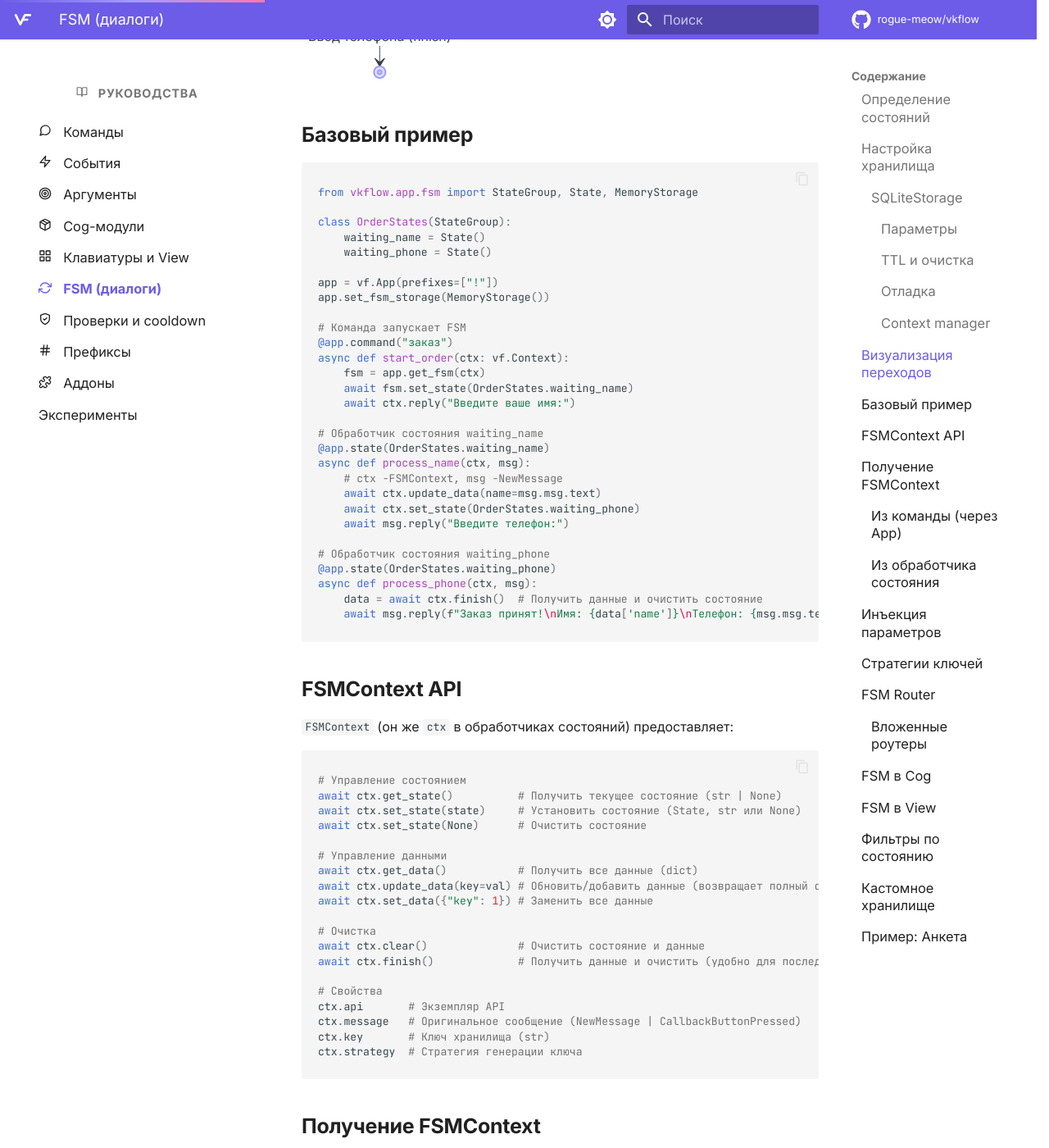
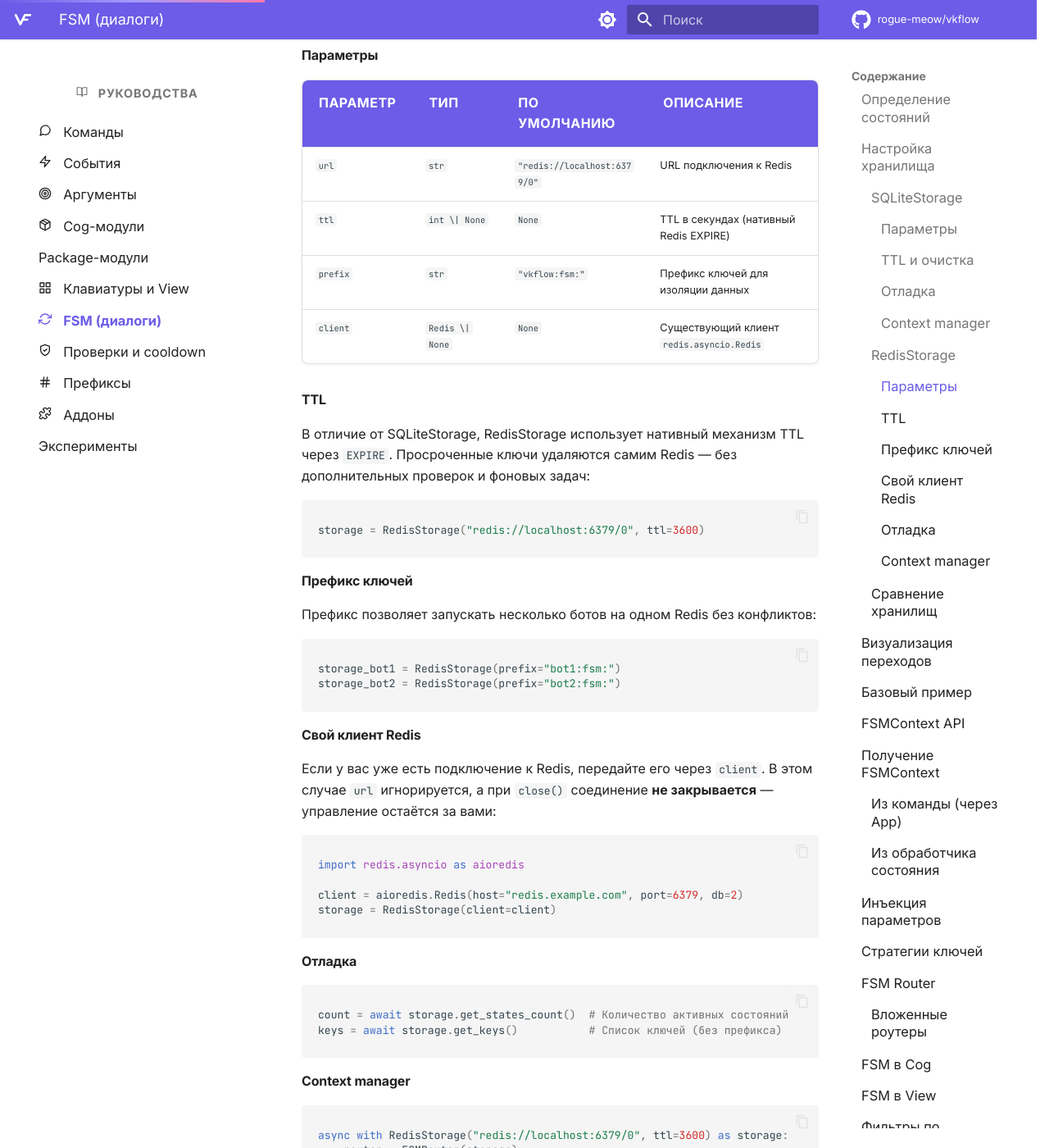
Before and after one commit to rogue-meow/vkflow, an MkDocs documentation site: the page built from docs/guides/fsm.md, in a window 1280 px wide and 1400 px high, scrolled down 2585 px. Shown: the whole window at 82% size. Built offline with MkDocs 1.6.1 and Material for MkDocs 9.7.7, drawn with Linux system fonts in a browser that asks for light colours; comment, search, counter and statistics services are not loaded; the version menu is left out; some of the changed text lies outside the part shown.

Commit message:
docs: add RedisStorage/SQLiteStorage to FSM guide, create Package guide, add v1.2.0 changelog

````diff
--- a/docs/guides/fsm.md
+++ b/docs/guides/fsm.md
@@ -42,7 +42,8 @@ app.set_fsm_storage(SQLiteStorage("bot_states.db"))
 ```
 
 !!! note "Зависимость"
-    Для работы SQLiteStorage необходим пакет `aiosqlite`: `pip install aiosqlite`
+    Для асинхронной работы рекомендуется пакет `aiosqlite`: `pip install aiosqlite`.
+    Без него SQLiteStorage будет использовать стандартный `sqlite3` через `asyncio.to_thread`.
 
 #### Параметры
 
@@ -77,6 +78,83 @@ async with SQLiteStorage("fsm.db") as storage:
     # ...
 # Соединение закрывается автоматически
 ```
+
+### RedisStorage
+
+Для продакшн-окружений с высокой нагрузкой используйте `RedisStorage`:
+
+```python
+from vkflow.app.fsm import RedisStorage
+
+app = vf.App(prefixes=["!"])
+app.set_fsm_storage(RedisStorage("redis://localhost:6379/0"))
+```
+
+!!! note "Зависимость"
+    Требуется пакет `redis`: `pip install redis` или `pip install vkflow[redis]`
+
+#### Параметры
+
+| Параметр | Тип | По умолчанию | Описание |
+|----------|-----|--------------|----------|
+| `url` | `str` | `"redis://localhost:6379/0"` | URL подключения к Redis |
+| `ttl` | `int \| None` | `None` | TTL в секундах (нативный Redis EXPIRE) |
+| `prefix` | `str` | `"vkflow:fsm:"` | Префикс ключей для изоляции данных |
+| `client` | `Redis \| None` | `None` | Существующий клиент `redis.asyncio.Redis` |
+
+#### TTL
+
+В отличие от SQLiteStorage, RedisStorage использует нативный механизм TTL через `EXPIRE`. Просроченные ключи удаляются самим Redis — без дополнительных проверок и фоновых задач:
+
+```python
+storage = RedisStorage("redis://localhost:6379/0", ttl=3600)
+```
+
+#### Префикс ключей
+
+Префикс позволяет запускать несколько ботов на одном Redis без конфликтов:
+
+```python
+storage_bot1 = RedisStorage(prefix="bot1:fsm:")
+storage_bot2 = RedisStorage(prefix="bot2:fsm:")
+```
+
+#### Свой клиент Redis
+
+Если у вас уже есть подключение к Redis, передайте его через `client`. В этом случае `url` игнорируется, а при `close()` соединение **не закрывается** — управление остаётся за вами:
+
+```python
+import redis.asyncio as aioredis
+
+client = aioredis.Redis(host="redis.example.com", port=6379, db=2)
+storage = RedisStorage(client=client)
+```
+
+#### Отладка
+
+```python
+count = await storage.get_states_count()  # Количество активных состояний
+keys = await storage.get_keys()           # Список ключей (без префикса)
+```
+
+#### Context manager
+
+```python
+async with RedisStorage("redis://localhost:6379/0", ttl=3600) as storage:
+    router = FSMRouter(storage)
+    # ...
+# Соединение закрывается автоматически
+```
+
+### Сравнение хранилищ
+
+| | MemoryStorage | SQLiteStorage | RedisStorage |
+|---|---|---|---|
+| Персистентность | Нет | Да | Да |
+| TTL | Встроенный | Встроенный | Нативный (Redis EXPIRE) |
+| Зависимости | Нет | `aiosqlite` (опционально) | `redis` |
+| Мульти-процесс | Нет | Нет | Да |
+| Лучше всего для | Разработка, тесты | Небольшие боты | Продакшн, высокая нагрузка |
 
 ## Визуализация переходов
 
@@ -336,37 +414,21 @@ async def other(ctx):
 
 ## Кастомное хранилище
 
+Для создания своего хранилища наследуйтесь от `BaseStorage` и реализуйте обязательные методы:
+
 ```python
 from vkflow.app.fsm.storage import BaseStorage
 
-class RedisStorage(BaseStorage):
-    def __init__(self, redis):
-        self.redis = redis
-
-    async def get_state(self, key: str) -> str | None:
-        return await self.redis.get(f"{key}:state")
-
-    async def set_state(self, key: str, state: str) -> None:
-        await self.redis.set(f"{key}:state", state)
-
-    async def delete_state(self, key: str) -> None:
-        await self.redis.delete(f"{key}:state")
-
-    async def get_data(self, key: str) -> dict:
-        data = await self.redis.get(f"{key}:data")
-        return json.loads(data) if data else {}
-
-    async def set_data(self, key: str, data: dict) -> None:
-        await self.redis.set(f"{key}:data", json.dumps(data))
-
-    async def update_data(self, key: str, **kwargs) -> dict:
-        data = await self.get_data(key)
-        data.update(kwargs)
-        await self.set_data(key, data)
-        return data
-
-    async def clear(self, key: str) -> None:
-        await self.redis.delete(f"{key}:state", f"{key}:data")
+class MyStorage(BaseStorage):
+    async def get_state(self, key: str) -> str | None: ...
+    async def set_state(self, key: str, state: str) -> None: ...
+    async def delete_state(self, key: str) -> None: ...
+    async def get_data(self, key: str) -> dict: ...
+    async def set_data(self, key: str, data: dict) -> None: ...
+    async def update_data(self, key: str, **kwargs) -> dict: ...
+    async def delete_data(self, key: str) -> None: ...
+    async def close(self) -> None: ...        # опционально
+    async def clear(self, key: str) -> None: ... # опционально (по умолчанию вызывает delete_state + delete_data)
 ```
 
 ## Пример: Анкета
--- a/mkdocs.yml
+++ b/mkdocs.yml
@@ -144,6 +144,7 @@ nav:
     - События: guides/events.md
     - Аргументы: guides/arguments.md
     - Cog-модули: guides/cogs.md
+    - Package-модули: guides/packages.md
     - Клавиатуры и View: guides/keyboards.md
     - FSM (диалоги): guides/fsm.md
     - Проверки и cooldown: guides/checks.md
````
Also changed, not shown: CHANGELOG.md (+14 -0 lines), docs/guides/index.md (+1 -0 lines), docs/guides/packages.md (added, +303 -0 lines).
